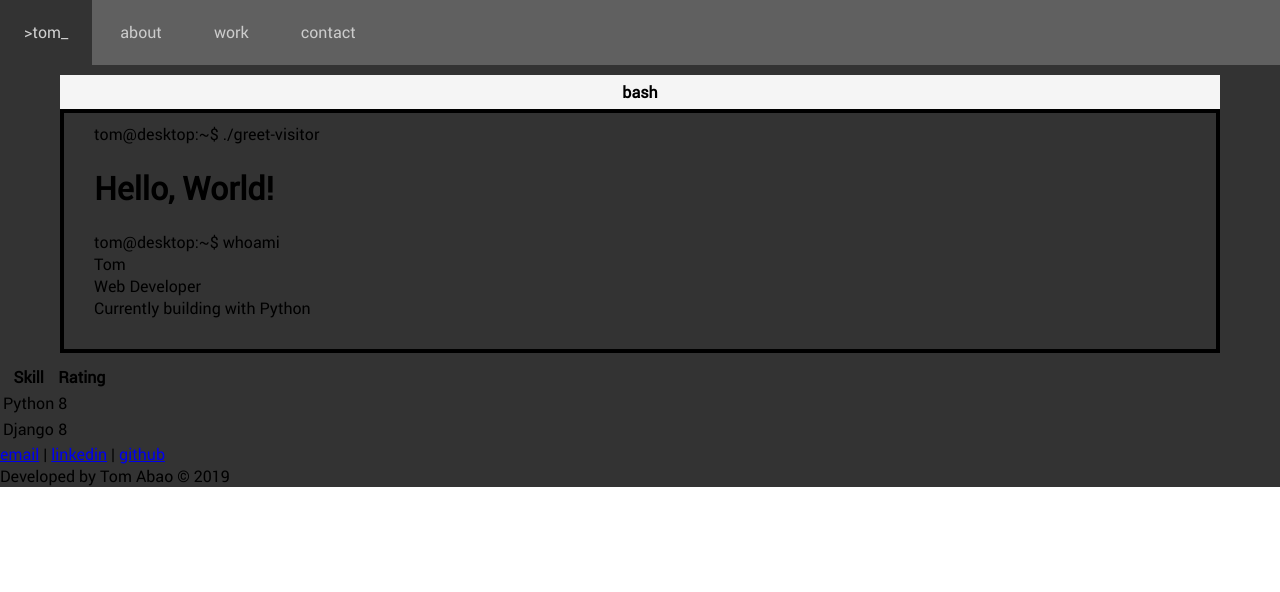
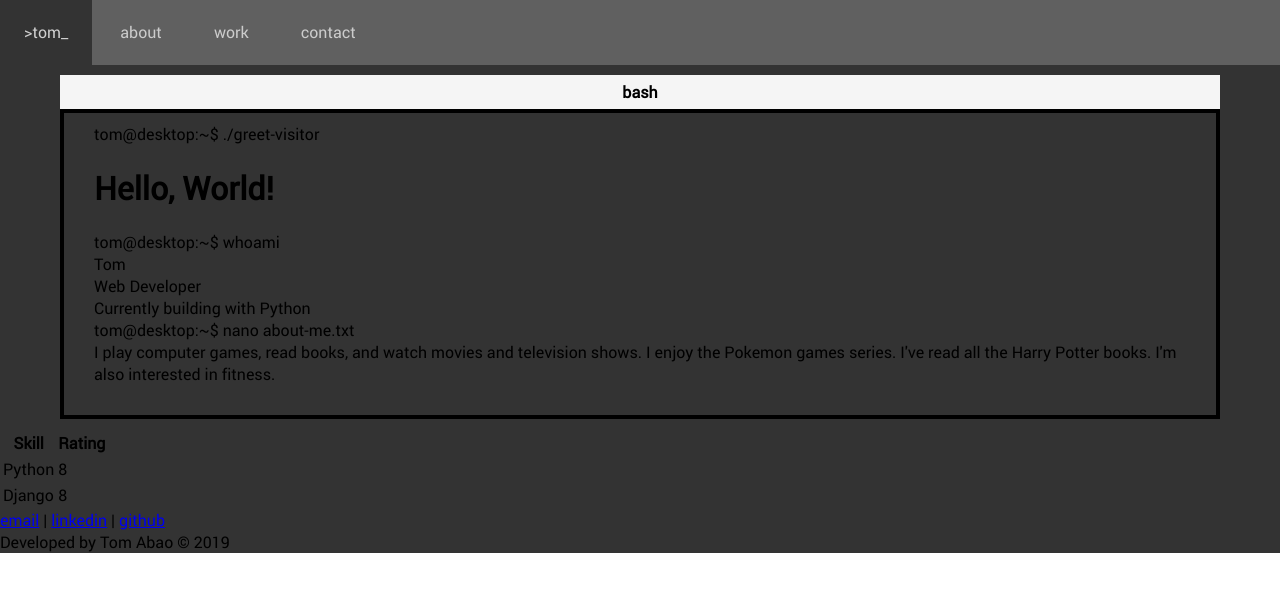
Before and after one commit to kormin/react-portfolio, a React (Create React App) app: page / in a window 1280 px wide. Shown: the top 592 px of the page. Built offline with nearby package versions, Linux system fonts and the light colour scheme.

Commit message:
add about me

```diff
--- a/src/components/Home.js
+++ b/src/components/Home.js
@@ -18,6 +18,17 @@ class Home extends Component {
           Web Developer
           <br />
           Currently building with Python
+          <br />
+          <div className="terminal-nano">
+            tom@desktop:~$ nano about-me.txt
+            <br />
+            <span>
+              I play computer games, read books, and watch movies and television shows.
+              I enjoy the Pokemon games series.
+              I've read all the Harry Potter books.
+              I'm also interested in fitness.
+            </span>
+          </div>
         </div>
 
       </div>
--- a/src/main.css
+++ b/src/main.css
@@ -51,6 +51,7 @@ ul.taskbar > li > a:hover {
 .terminal-content {
   border: 4px solid;
   border-color: black;
+  padding: 8px 10px 20px 10px;
 }
 
 @media (min-width: 576px) {
```
